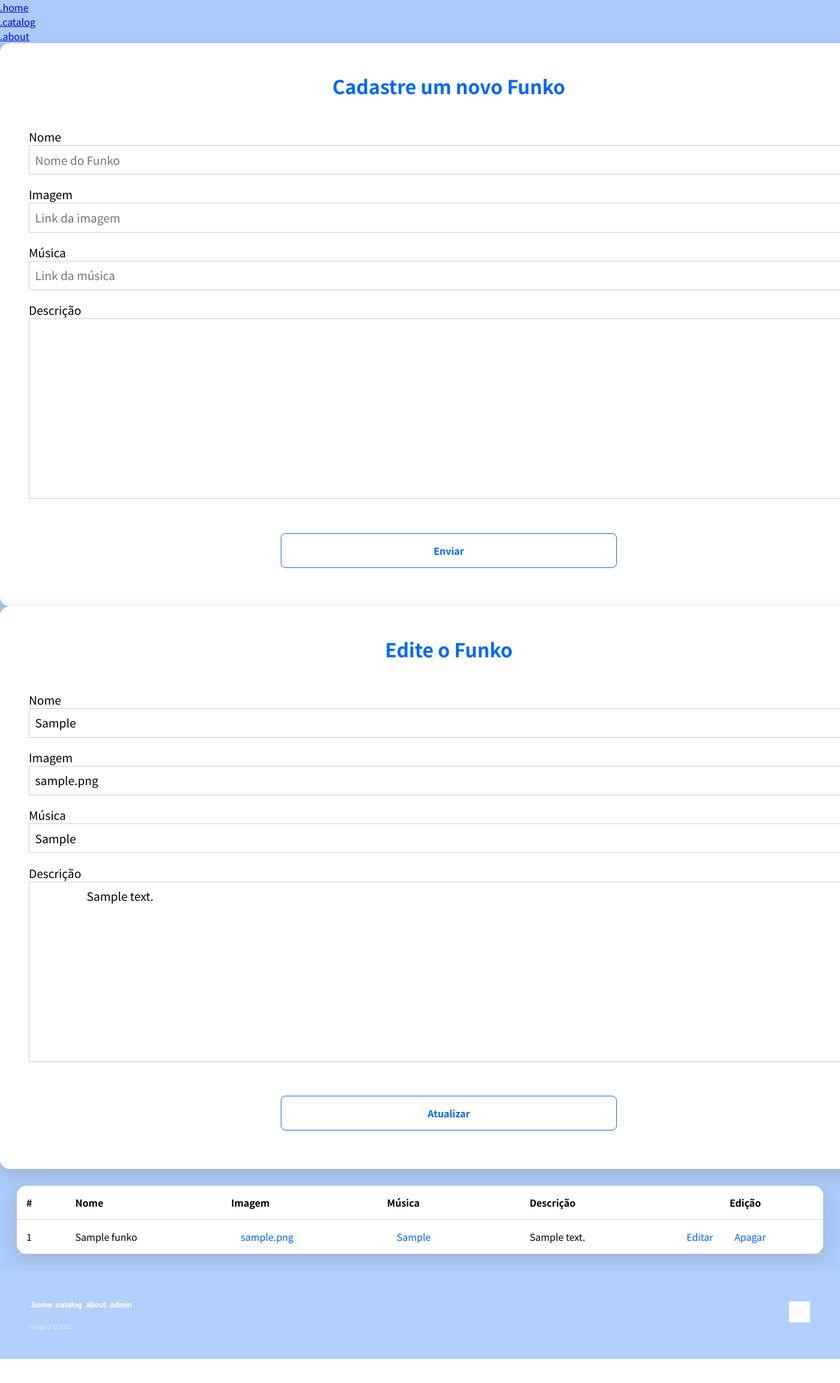
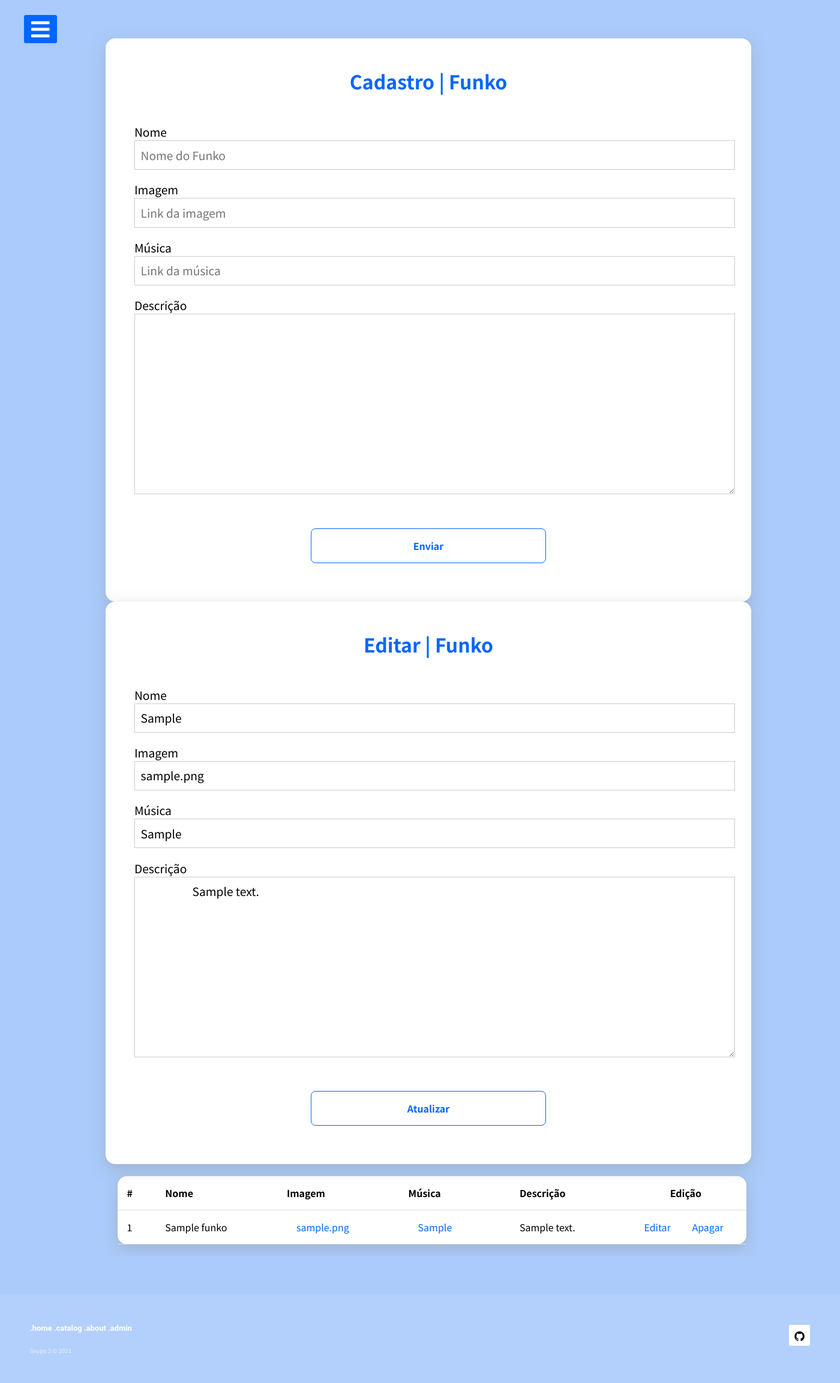
Before and after one commit to janicecaldeira/ProjetoFinal, a Flask app: page /edit/1 in a window 1400 px wide; the page is wider, and only the part inside the window is pictured. Shown: that part at 60% size. Before the commit the page ends 2266 px from the top of that part, so only its background shows below. Run offline with Flask 2, Linux system fonts and the light colour scheme; tables that the repository leaves empty hold one stand-in row (values such as "Sample post").

Commit message:
"inclusão de sidebar e adequação de textos"

```diff
--- a/static/css/adm.css
+++ b/static/css/adm.css
@@ -1,3 +1,7 @@
+
+
+
+
 /* @import url(https://fonts.googleapis.com/css?family=Roboto:400,500,300,700);
 @import url('https://fonts.googleapis.com/css2?family=Knewave&display=swap');
 
@@ -84,6 +88,88 @@ article#msg ul {
 /* Página ADM */
 @import url("https://fonts.googleapis.com/css2?family=Noto+Sans+JP:wght@100;300;400;500;700;900&display=swap");
 
+/* SIDEBAR */
+
+.sidebar {
+  margin-top: 2rem;
+  position: fixed;
+  left: -250px;
+  width: 250px;
+  height: 100%;
+  background: #ffffff;
+  transition: all .5s ease;
+  border-radius: .5rem;
+}
+.sidebar header {
+  border-radius: .5rem;
+  font-size: 22px;
+  color: rgb(255, 9, 9);
+  line-height: 70px;
+  text-align: center;
+  background: #fcfcfc;
+  user-select: none;
+}
+.sidebar ul a{
+  display: block;
+  height: 100%;
+  width: 100%;
+  line-height: 65px;
+  font-size: 20px;
+  color: #0066ff;
+  padding-left: 40px;
+  transition: .4s;
+  text-decoration: none;
+}
+ul li:hover a{
+  padding-left: 50px;
+}
+.sidebar ul a i{
+  margin-right: 16px;
+}
+#check{
+  display: none;
+}
+label #btn,label #cancel{
+  position: absolute;
+  background:#0066ff;
+  border-radius: 3px;
+  cursor: pointer;
+}
+label #btn{
+  left: 40px;
+  top: 25px;
+  font-size: 35px;
+  color: white;
+  padding: 6px 12px;
+  transition: all .5s;
+}
+label #cancel{
+  z-index: 1111;
+  left: -195px;
+  top: 45px;
+  font-size: 30px;
+  color: #ffffff;
+  padding: 4px 9px;
+  transition: all .5s ease;
+}
+#check:checked ~ .sidebar{
+  left: 0;
+}
+#check:checked ~ label #btn{
+  left: 250px;
+  opacity: 0;
+  pointer-events: none;
+}
+#check:checked ~ label #cancel{
+  left: 195px;
+}
+#check:checked ~ section{
+  margin-left: 250px;
+}
+/* END SIDEBAR  */
+
+
+
 * {
   margin: 0;
   padding: 0;
@@ -95,6 +181,19 @@ html, body {
   height: 100%;
   width: 100%;
   background-color: #aacbfb;
+}
+
+section#adm{
+  width: 70%;
+  padding: 2rem;
+  margin: 2rem 2rem 2rem 9rem;
+}
+
+form{
+  align-items: center;
+  /* display: inline-block; */
+  position: relative;
+  margin: auto;
 }
 
 aside#left {
@@ -270,8 +369,10 @@ article#lista {
   display: flex;
   justify-content: center;
   align-items: center;
-  padding: 6rem;
+  padding: 5rem;
+  margin-right: 1rem;
   overflow-x: auto;
+  width: 107%;
 }
 
 
@@ -280,7 +381,7 @@ article#lista table {
   border-spacing: 0;
   padding: 3rem;
   background-color: #fff;
-  width: 65%;
+  width: 100%;
   box-shadow: rgba(149, 157, 165, .5) 0px 8px 24px;
   border-radius: 1rem;
 }
--- a/templates/adm.html
+++ b/templates/adm.html
@@ -11,10 +11,12 @@
     <meta name="viewport" content="width=device-width, initial-scale=1.0">
     <link rel="stylesheet" href="../static/css/adm.css">
     <link rel="stylesheet" href="https://stackpath.bootstrapcdn.com/font-awesome/4.7.0/css/font-awesome.min.css">
+    <link rel="stylesheet" href="https://cdnjs.cloudflare.com/ajax/libs/font-awesome/5.15.3/css/all.min.css"/>
+    <link rel="stylesheet" href="https://unicons.iconscout.com/release/v4.0.0/css/line.css">
     <title>Funko Pop Vinyl | Adm</title>
 </head>
 
-<header class = "header" id= "header">
+<!-- <header class = "header" id= "header">
     <nav class="nav container">
         <div class="nav__menu" id="nav-menu">
             <ul class="nav__list">
@@ -34,9 +36,23 @@
         </div>
     </nav>
 
-</header>
+</header> -->
 
 <body>
+
+    <input type="checkbox" id="check">
+    <label for="check">
+      <i class="fas fa-bars" id="btn"></i>
+      <i class="fas fa-times" id="cancel"></i>
+    </label>
+    <div class="sidebar">
+        <header>Funko Admin</header>
+        <ul>
+            <li><a href="/"><i class="uil uil-house-user"></i>.home</a></li>
+            <li><a href="/catalog"><i class="fas fa-qrcode"></i>.catalog</a></li>
+            <li><a href="/about"><i class="fas fa-stream"></i>.about</a></li>
+        </ul>
+    </div>
 
     <article id="msg">
         {% with messages = get_flashed_messages() %}
@@ -52,7 +68,7 @@
 
     <section id='adm'>
         <form action='/new' method="POST">
-        <h1>Cadastre um novo Funko</h1>
+        <h1>Cadastro | Funko</h1>
 
             <label for="nome">Nome</label>
             <input type="text" placeholder="Nome do Funko" id="nome" name="funkoName">
@@ -72,7 +88,7 @@
 
         {% for f in funko %}
         <form action='/edit/{{f.id}}' method="POST">
-            <h1>Edite o Funko</h1>
+            <h1>Editar | Funko</h1>
 
                 <label for="nome">Nome</label>
                 <input type="text" placeholder="Nome do Funko" id="nome" name="funkoName" value={{f.funkoName}}>
```
